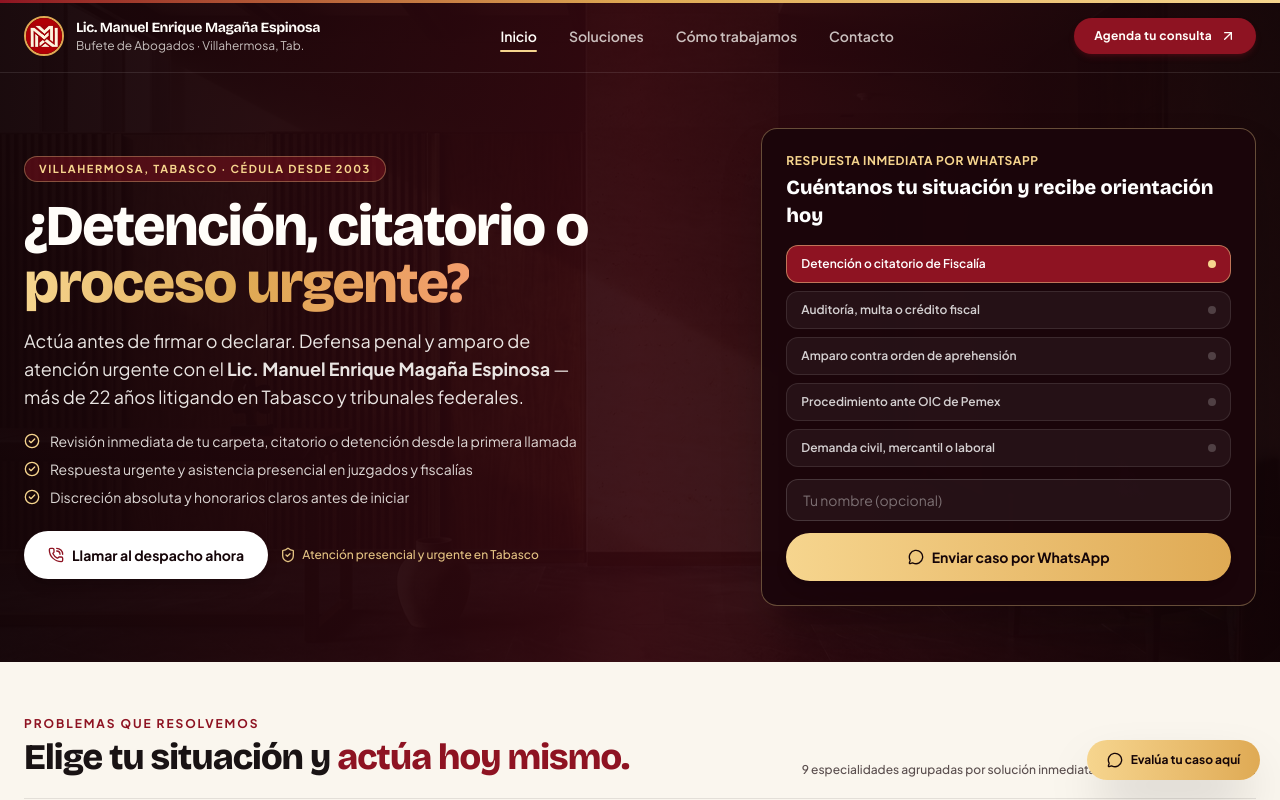
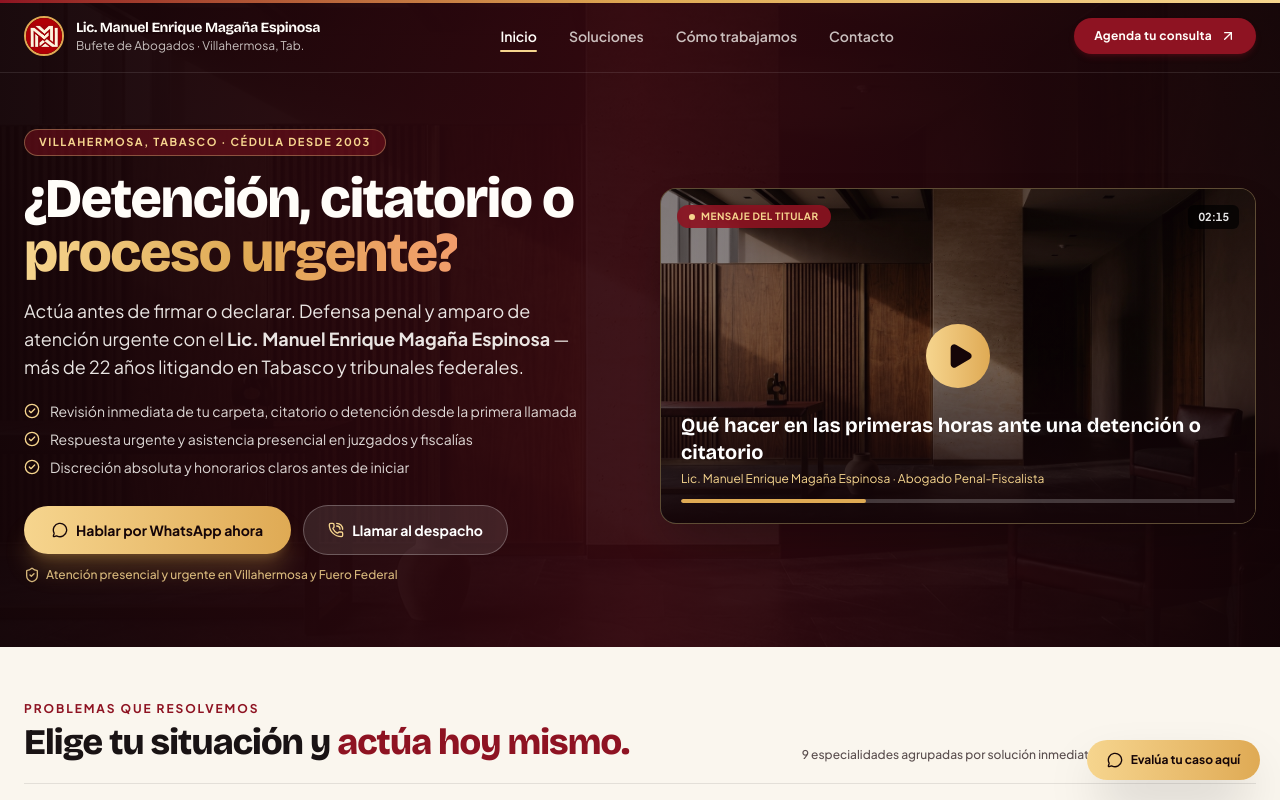
Before and after one commit to ronaldoleon214-lang/bufetedeabogados, a React (Vite) app: page / in a window 1280 px wide. Shown: the top 800 px of the page. Built offline with nearby package versions, Linux system fonts and the light colour scheme.

Commit message:
Replace Hero form card with VSL video thumbnail mockup and direct CTAs

```diff
--- a/src/components/Hero.jsx
+++ b/src/components/Hero.jsx
@@ -1,58 +1,43 @@
 import { useState } from 'react';
-import { motion } from 'framer-motion';
-import { MessageCircle, PhoneCall, ShieldCheck, CheckCircle2 } from 'lucide-react';
+import { motion, AnimatePresence } from 'framer-motion';
+import { MessageCircle, PhoneCall, ShieldCheck, CheckCircle2, Play, X } from 'lucide-react';
 import { FIRM_INFO } from '../data/firmData';
 
-const URGENT_CASES = [
-  'Detención o citatorio de Fiscalía',
-  'Auditoría, multa o crédito fiscal',
-  'Amparo contra orden de aprehensión',
-  'Procedimiento ante OIC de Pemex',
-  'Demanda civil, mercantil o laboral',
-];
+export default function Hero() {
+  const [vslOpen, setVslOpen] = useState(false);
 
-export default function Hero() {
-  const [selectedCase, setSelectedCase] = useState(URGENT_CASES[0]);
-  const [name, setName] = useState('');
-
-  const handleSubmit = (e) => {
-    e.preventDefault();
-    const who = name.trim() ? `Soy ${name.trim()}. ` : '';
-    const msg = `Hola Lic. Manuel Enrique Magaña, ${who}necesito defensa legal urgente por: ${selectedCase}.`;
-    window.open(
-      `https://wa.me/${FIRM_INFO.phoneMobileRaw}?text=${encodeURIComponent(msg)}`,
-      '_blank',
-      'noopener,noreferrer'
-    );
-  };
+  const waUrl = `https://wa.me/${FIRM_INFO.phoneMobileRaw}?text=${encodeURIComponent(
+    'Hola Lic. Manuel Enrique Magaña, necesito atención legal urgente y quiero agendar una valoración.'
+  )}`;
 
   return (
     <section
       id="inicio"
-      className="relative flex items-center overflow-hidden bg-[#150508] text-[#FFFDF9] pt-28 pb-12 lg:pt-32 lg:pb-14"
+      className="relative flex items-center overflow-hidden bg-[#150508] text-[#FFFDF9] pt-28 pb-12 lg:pt-32 lg:pb-16"
     >
       <div className="absolute inset-0">
         <img
           src="/img/editorial-despacho.jpg"
           alt=""
-          className="h-full w-full object-cover opacity-50"
+          className="h-full w-full object-cover opacity-45"
         />
         <div className="absolute inset-0 bg-gradient-to-r from-[#150508]/95 via-[#360810]/85 to-[#150508]/80" />
       </div>
 
       <div className="relative z-10 mx-auto w-full max-w-7xl px-6">
-        <div className="grid gap-8 lg:grid-cols-12 lg:items-center">
+        <div className="grid gap-10 lg:grid-cols-12 lg:items-center">
+          {/* Izquierda: Mensaje de urgencia y CTAs directos */}
           <motion.div
             initial={{ opacity: 0, y: 16 }}
             animate={{ opacity: 1, y: 0 }}
             transition={{ duration: 0.45 }}
-            className="lg:col-span-7"
+            className="lg:col-span-6"
           >
             <span className="inline-flex items-center gap-2 rounded-full border border-[#F6D58E]/35 bg-[#8E1322]/45 px-3.5 py-1 text-[11px] font-bold uppercase tracking-[0.14em] text-[#F6D58E]">
               Villahermosa, Tabasco · Cédula desde 2003
             </span>
 
-            <h1 className="mt-4 font-display text-4xl font-extrabold leading-[0.98] tracking-tight sm:text-5xl lg:text-[3.6rem]">
+            <h1 className="mt-4 font-display text-4xl font-extrabold leading-[0.98] tracking-tight sm:text-5xl lg:text-[3.5rem]">
               ¿Detención, citatorio o{' '}
               <span className="bg-gradient-to-r from-[#F6D58E] via-[#DFAA54] to-[#F29C6B] bg-clip-text text-transparent">
                 proceso urgente?
@@ -78,79 +63,144 @@ export default function Hero() {
               </li>
             </ul>
 
-            <div className="mt-6 flex flex-wrap items-center gap-3">
+            <div className="mt-7 flex flex-wrap items-center gap-3">
+              <a
+                href={waUrl}
+                target="_blank"
+                rel="noopener noreferrer"
+                className="inline-flex items-center gap-2 rounded-full bg-gradient-to-r from-[#F6D58E] to-[#DFAA54] px-7 py-3.5 text-sm font-bold text-[#150508] shadow-xl shadow-[#DFAA54]/25 transition hover:brightness-105"
+              >
+                <MessageCircle className="h-4 w-4" />
+                <span>Hablar por WhatsApp ahora</span>
+              </a>
               <a
                 href={`tel:+${FIRM_INFO.phoneMobileRaw}`}
-                className="inline-flex items-center gap-2 rounded-full bg-white px-6 py-3.5 text-sm font-bold text-[#150508] shadow-lg transition hover:bg-[#F6D58E]"
+                className="inline-flex items-center gap-2 rounded-full border border-white/25 bg-white/10 px-6 py-3.5 text-sm font-bold text-white transition hover:border-[#F6D58E] hover:bg-white/15"
               >
-                <PhoneCall className="h-4 w-4 text-[#8E1322]" />
-                <span>Llamar al despacho ahora</span>
+                <PhoneCall className="h-4 w-4 text-[#F6D58E]" />
+                <span>Llamar al despacho</span>
               </a>
-              <span className="inline-flex items-center gap-1.5 text-xs font-medium text-[#F6D58E]/90">
-                <ShieldCheck className="h-4 w-4" />
-                Atención presencial y urgente en Tabasco
-              </span>
             </div>
+            <p className="mt-3 flex items-center gap-1.5 text-xs font-medium text-[#F6D58E]/85">
+              <ShieldCheck className="h-4 w-4" />
+              <span>Atención presencial y urgente en Villahermosa y Fuero Federal</span>
+            </p>
           </motion.div>
 
-          {/* Caja de conversión inmediata */}
+          {/* Derecha: Miniatura VSL (simulador de video sin video) */}
           <motion.div
             initial={{ opacity: 0, y: 18 }}
             animate={{ opacity: 1, y: 0 }}
             transition={{ duration: 0.5, delay: 0.08 }}
-            className="lg:col-span-5"
+            className="lg:col-span-6"
           >
-            <form
-              onSubmit={handleSubmit}
-              className="rounded-2xl border border-[#F6D58E]/35 bg-[#1B060B]/95 p-6 shadow-2xl"
+            <button
+              type="button"
+              onClick={() => setVslOpen(true)}
+              aria-label="Reproducir mensaje en video del Lic. Manuel Enrique Magaña Espinosa"
+              className="group relative block w-full overflow-hidden rounded-2xl border border-[#F6D58E]/35 bg-[#0D0305] text-left shadow-2xl transition hover:border-[#F6D58E]"
             >
-              <p className="text-xs font-bold uppercase tracking-wider text-[#F6D58E]">
-                Respuesta inmediata por WhatsApp
-              </p>
-              <h2 className="mt-1 font-display text-xl font-extrabold text-white">
-                Cuéntanos tu situación y recibe orientación hoy
-              </h2>
+              <div className="relative aspect-video w-full overflow-hidden">
+                <img
+                  src="/img/editorial-despacho.jpg"
+                  alt="Miniatura VSL del Bufete de Abogados"
+                  className="h-full w-full object-cover opacity-80 transition duration-500 group-hover:scale-105"
+                />
+                <div className="absolute inset-0 bg-gradient-to-t from-[#150508] via-[#150508]/35 to-[#150508]/40" />
 
-              <div className="mt-4 space-y-2">
-                {URGENT_CASES.map((item) => {
-                  const active = selectedCase === item;
-                  return (
-                    <button
-                      key={item}
-                      type="button"
-                      onClick={() => setSelectedCase(item)}
-                      className={`flex w-full items-center justify-between rounded-xl px-3.5 py-2.5 text-left text-xs font-semibold transition ${
-                        active
-                          ? 'bg-[#8E1322] text-white border border-[#F6D58E]/50'
-                          : 'bg-white/5 text-white/80 border border-white/10 hover:bg-white/10'
-                      }`}
-                    >
-                      <span>{item}</span>
-                      <span className={`h-2 w-2 rounded-full ${active ? 'bg-[#F6D58E]' : 'bg-white/20'}`} />
-                    </button>
-                  );
-                })}
+                {/* Barra superior tipo reproductor */}
+                <div className="absolute inset-x-4 top-4 flex items-center justify-between">
+                  <span className="inline-flex items-center gap-1.5 rounded-full bg-[#8E1322]/90 px-3 py-1 text-[10px] font-bold uppercase tracking-wider text-[#F6D58E] backdrop-blur-sm">
+                    <span className="h-1.5 w-1.5 rounded-full bg-[#F6D58E]" />
+                    Mensaje del titular
+                  </span>
+                  <span className="rounded-md bg-black/70 px-2.5 py-1 text-[11px] font-bold tabular-nums text-white/90">
+                    02:15
+                  </span>
+                </div>
+
+                {/* Botón central de Play */}
+                <div className="absolute inset-0 flex items-center justify-center">
+                  <span className="relative flex h-16 w-16 items-center justify-center rounded-full bg-gradient-to-r from-[#F6D58E] to-[#DFAA54] text-[#150508] shadow-2xl transition-transform duration-300 group-hover:scale-110">
+                    <span className="absolute inset-0 rounded-full bg-[#F6D58E]/40 animate-ping" />
+                    <Play className="relative ml-1 h-7 w-7 fill-current" />
+                  </span>
+                </div>
+
+                {/* Título y barra de progreso simulada al pie */}
+                <div className="absolute inset-x-0 bottom-0 p-5">
+                  <p className="font-display text-lg font-bold leading-snug text-white sm:text-xl">
+                    Qué hacer en las primeras horas ante una detención o citatorio
+                  </p>
+                  <p className="mt-1 text-xs text-[#F6D58E]">
+                    {FIRM_INFO.lawyer} · {FIRM_INFO.title}
+                  </p>
+                  <div className="mt-3 h-1 w-full overflow-hidden rounded-full bg-white/20">
+                    <div className="h-full w-1/3 rounded-full bg-[#DFAA54]" />
+                  </div>
+                </div>
               </div>
-
-              <input
-                type="text"
-                value={name}
-                onChange={(e) => setName(e.target.value)}
-                placeholder="Tu nombre (opcional)"
-                className="mt-3 w-full rounded-xl border border-white/15 bg-white/5 px-4 py-2.5 text-sm text-white placeholder:text-white/40 focus:border-[#DFAA54] focus:outline-none"
-              />
-
-              <button
-                type="submit"
-                className="mt-3 inline-flex w-full items-center justify-center gap-2 rounded-full bg-gradient-to-r from-[#F6D58E] to-[#DFAA54] px-6 py-3.5 text-sm font-bold text-[#150508] shadow-lg transition hover:brightness-105"
-              >
-                <MessageCircle className="h-4 w-4" />
-                <span>Enviar caso por WhatsApp</span>
-              </button>
-            </form>
+            </button>
           </motion.div>
         </div>
       </div>
+
+      {/* Modal al hacer clic en la miniatura VSL */}
+      <AnimatePresence>
+        {vslOpen && (
+          <motion.div
+            initial={{ opacity: 0 }}
+            animate={{ opacity: 1 }}
+            exit={{ opacity: 0 }}
+            onClick={() => setVslOpen(false)}
+            className="fixed inset-0 z-50 flex items-center justify-center bg-black/80 p-4 backdrop-blur-sm"
+          >
+            <motion.div
+              initial={{ scale: 0.95, opacity: 0 }}
+              animate={{ scale: 1, opacity: 1 }}
+              exit={{ scale: 0.95, opacity: 0 }}
+              onClick={(e) => e.stopPropagation()}
+              className="relative w-full max-w-lg rounded-2xl border border-[#F6D58E]/30 bg-[#1B060B] p-6 text-[#FFFDF9] shadow-2xl"
+            >
+              <button
+                type="button"
+                onClick={() => setVslOpen(false)}
+                aria-label="Cerrar"
+                className="absolute right-4 top-4 rounded-full p-1.5 text-white/70 hover:bg-white/10 hover:text-white"
+              >
+                <X className="h-5 w-5" />
+              </button>
+              <span className="text-[11px] font-bold uppercase tracking-wider text-[#F6D58E]">
+                Atención inmediata
+              </span>
+              <h3 className="mt-2 font-display text-2xl font-bold text-white">
+                ¿Necesitas orientación urgente ahora mismo?
+              </h3>
+              <p className="mt-2 text-sm text-white/80">
+                El video informativo estará disponible próximamente. Mientras tanto, habla directamente con el {FIRM_INFO.lawyer} para revisar tu situación sin esperas.
+              </p>
+              <div className="mt-5 flex flex-wrap gap-3">
+                <a
+                  href={waUrl}
+                  target="_blank"
+                  rel="noopener noreferrer"
+                  className="inline-flex flex-1 items-center justify-center gap-2 rounded-full bg-gradient-to-r from-[#F6D58E] to-[#DFAA54] px-5 py-3 text-sm font-bold text-[#150508]"
+                >
+                  <MessageCircle className="h-4 w-4" />
+                  <span>WhatsApp directo</span>
+                </a>
+                <a
+                  href={`tel:+${FIRM_INFO.phoneMobileRaw}`}
+                  className="inline-flex flex-1 items-center justify-center gap-2 rounded-full border border-white/25 bg-white/10 px-5 py-3 text-sm font-bold text-white"
+                >
+                  <PhoneCall className="h-4 w-4 text-[#F6D58E]" />
+                  <span>Llamar ahora</span>
+                </a>
+              </div>
+            </motion.div>
+          </motion.div>
+        )}
+      </AnimatePresence>
     </section>
   );
 }
```
